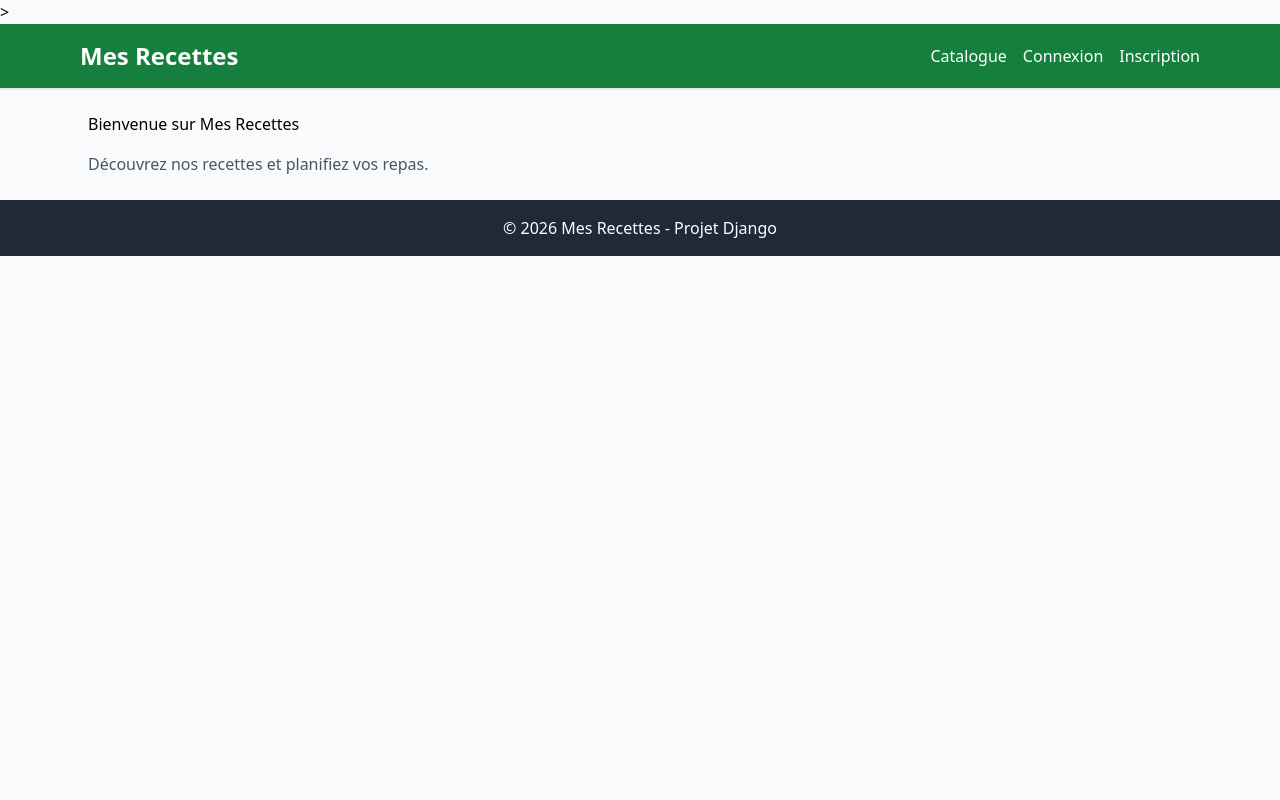
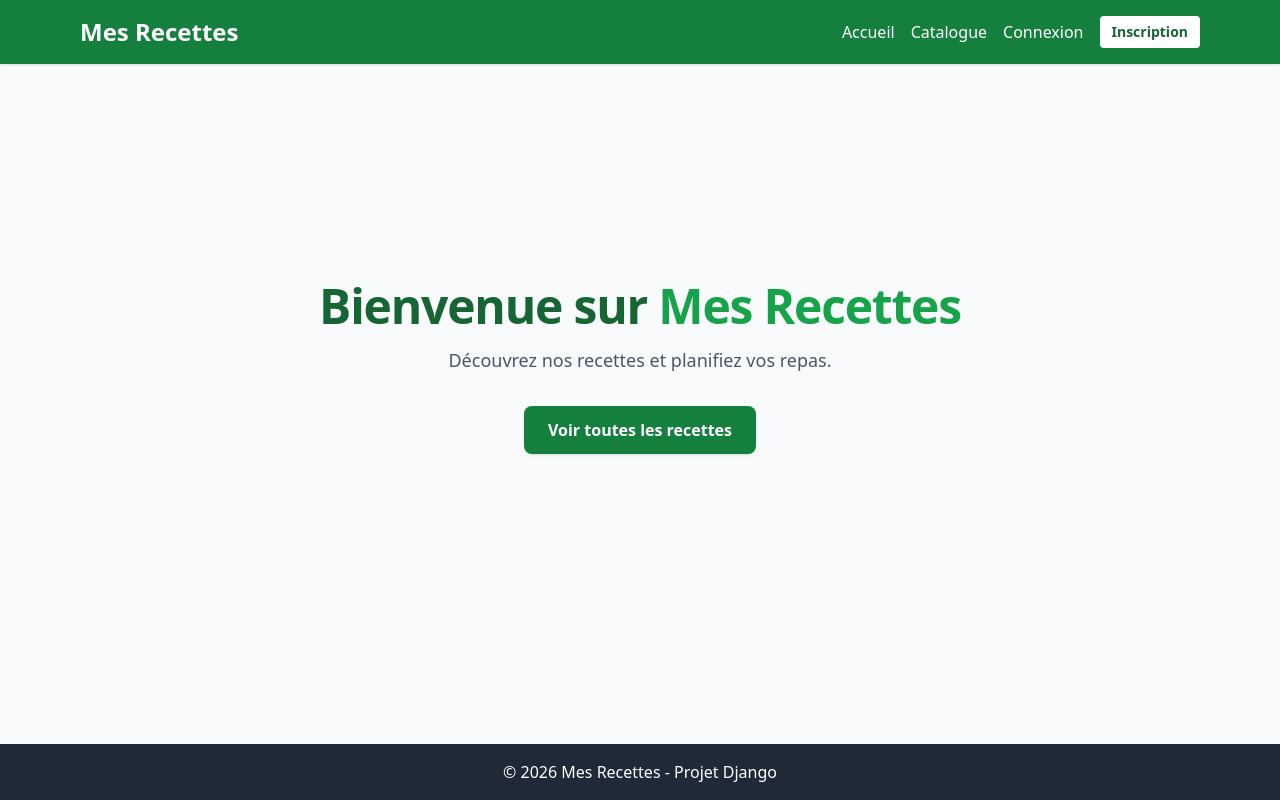
Before and after one commit to AudricGaillard/brief_django, a Django app: page / in a window 1280 px wide. Run offline with Django 5.2, Linux system fonts and the light colour scheme; data that the repository does not hold is empty; some libraries are stand-ins or nearby versions.

Commit message:
modifications accueil et liste recettes

```diff
--- a/Recettes/home/templates/home/recette_list.html
+++ b/Recettes/home/templates/home/recette_list.html
@@ -4,28 +4,22 @@
 {% block title %}Accueil - Mes Recettes{% endblock %}
 
 {% block content %}
+<section class="min-h-[70vh] flex flex-col items-center justify-center text-center px-4 py-16">
+    <!-- Titre de la page -->
+    <h1 class="text-4xl md:text-5xl font-extrabold tracking-tight text-green-800">
+        Bienvenue sur <span class="text-green-600">Mes Recettes</span>
+    </h1>
 
-<!-- Titre de la page -->
-<h1 class=""text-3xl font-bold text-green-800"> Bienvenue sur Mes Recettes </h1>
+    <!-- Présentation du carnet -->
+    <p class="text-lg text-gray-600 mt-4 max-w-xl">
+        Découvrez nos recettes et planifiez vos repas.
+    </p>
 
-<!-- Presentation du carnet-->
-<p class="text-gray-600 mt-4"> Découvrez nos recettes et planifiez vos repas.</p>
-
-<ul>
-    {% for recette in recettes %}
-        {% if recette.etat_publication == 'publiee' %}
-            <li>
-                <p><strong>{{ recette.titre }}</strong></p>
-                <p>Difficulté : {{ recette.difficulte }}</p>
-                <p>Régimes incompatibles : </p>
-                <ul type="square">
-                    {% for regime in recette.regimes_incompatibles %}
-                        <li>{{ regime }}</li>
-                    {% endfor %}
-                </ul>
-            </li>
-        {% endif %}
-    {% endfor %}
-</ul>
-
+    <!-- Accès vers le catalogue -->
+    <div class="mt-8">
+        <a href="{% url 'catalogue' %}" class="inline-block px-6 py-3 bg-green-700 text-white font-semibold rounded-lg shadow hover:bg-green-800 transition">
+            Voir toutes les recettes
+        </a>
+    </div>
+</section>
 {% endblock %}
--- a/Recettes/home/urls.py
+++ b/Recettes/home/urls.py
@@ -1,8 +1,8 @@
 from django.urls import path
-from .views import ListRecipesView
-
+from .views import HomeView, CatalogueView
 
 # Routes de l'application home
 urlpatterns = [
-    path("", ListRecipesView.as_view(), name="accueil"),
+    path("", HomeView.as_view(), name="accueil"),
+    path("catalogue/", CatalogueView.as_view(), name="catalogue"),
 ]
--- a/Recettes/home/views.py
+++ b/Recettes/home/views.py
@@ -1,11 +1,17 @@
-from django.views.generic import ListView
+
+from django.views.generic import ListView, TemplateView
+from .models import Recette
 
 # Afficher la page d'accueil
-from django.views.generic import ListView
-from .models import Recette
+class HomeView(TemplateView):
+    template_name = "home/recette_list.html"  # ou le nom de ton fichier d'accueil
 
-# Create your views here.
-class ListRecipesView(ListView):
-    model=Recette
-    template_name='recette_list.html'
-    context_object_name = 'recettes'
+
+# Afficher le catalogue des recettes
+class CatalogueView(ListView):
+    model = Recette
+    template_name = "home/catalogue.html"
+    context_object_name = "recettes"
+
+    def get_queryset(self):
+        return Recette.objects.filter(etat_publication="publiee")
--- a/Recettes/templates/base.html
+++ b/Recettes/templates/base.html
@@ -2,51 +2,55 @@
 {% load static %}
 <!DOCTYPE html>
 <html lang="fr">
-    <head> <!-- Paramettres de la page -->
+    <head>
+        <!-- Paramètres de la page -->
         <meta charset="UTF-8">
-        <meta name="viewport" content="width=device-width, initial-scale=1.0"> <!--permets s'afficher correctement sur les écrans pc, tel,tablette -->
+        <meta name="viewport" content="width=device-width, initial-scale=1.0">
         <title>{% block title %}Mes Recettes{% endblock %}</title>
-        <!-- Framework CSS pour le design-->>
-        <script src="https://cdn.tailwindcss.com"></script> <!-- Connection avec Tailwind -->
-        <!-- Chargement de notre CSS pérsonnalisé-->
-         <linc rel="stylesheet" href="{% static 'css/style.css' %}">
+
+        <!-- Framework CSS pour le design -->
+        <script src="https://cdn.tailwindcss.com"></script>
+
+        <!-- Chargement de notre CSS personnalisé -->
+        <link rel="stylesheet" href="{% static 'css/style.css' %}">
     </head>
 
-    <body class="bg-gray-50 min-h-screen flex flex-col"> <!-- Ouvre la partie visible de l'application -->
-        <!-- En-tête de l'application-->
+    <body class="bg-gray-50 min-h-screen flex flex-col">
+        <!-- En-tête de l'application -->
         <header class="bg-green-700 text-white shadow">
             <nav class="max-w-6xl mx-auto p-4 flex flex-wrap justify-between items-center gap-4">
-                <a href="/" class="text-2xl font-bold">
+                <a href="{% url 'accueil' %}" class="text-2xl font-bold hover:text-green-100 transition">
                     Mes Recettes
                 </a>
 
-                <!-- Liens de navigation-->
+                <!-- Liens de navigation -->
                 <div class="flex flex-wrap gap-4 items-center">
-
-                    <a href="/catalogue/">Catalogue</a>
+                    <a href="{% url 'accueil' %}" class="hover:underline">Accueil</a>
+                    <a href="{% url 'catalogue' %}" class="hover:underline">Catalogue</a>
 
                     <!-- Navigation pour les utilisateurs connectés -->
                     {% if user.is_authenticated %}
-                    <a href="/mes-demandes/">Mes demandes</a>
+                        <a href="/mes-demandes/" class="hover:underline">Mes demandes</a>
 
                         <!-- Accès réservé au gestionnaire -->
                         {% if user.role == 'gestionnaire' %}
-                    <a href="/gestion/">Gestion</a>
+                            <a href="/gestion/" class="hover:underline">Gestion</a>
                         {% endif %}
 
                         <!-- Formulaire de déconnexion -->
-                <form method="post" action="/deconnexion/">
+                        <form method="post" action="/deconnexion/" class="inline">
                             {% csrf_token %}
-                    <button type="submit">Déconnexion</button>
+                            <button type="submit" class="bg-green-800 hover:bg-green-900 px-3 py-1.5 rounded text-sm font-medium transition">
+                                Déconnexion
+                            </button>
                         </form>
-
                     {% else %}
                         <!-- Navigation pour les visiteurs -->
-                    <a href="accounts/connexion">Connexion</a>
-                    <a href="accounts/inscription/">Inscription</a>
+                        <a href="/accounts/connexion/" class="hover:underline">Connexion</a>
+                        <a href="/accounts/inscription/" class="bg-white text-green-800 hover:bg-green-50 px-3 py-1.5 rounded text-sm font-semibold transition">
+                            Inscription
+                        </a>
                     {% endif %}
-
-                <!-- Fin des liens de navigation -->
                 </div>
             </nav>
         </header>
@@ -57,7 +61,7 @@
             <!-- Messages de confirmation ou d'erreur -->
             {% if messages %}
                 {% for message in messages %}
-                        <div class="bg-blue-100 p-4 rounded mb-4" role="alert">
+                    <div class="bg-blue-100 text-blue-900 p-4 rounded mb-4" role="alert">
                         {{ message }}
                     </div>
                 {% endfor %}
@@ -73,7 +77,5 @@
         <footer class="bg-gray-800 text-white text-center p-4">
             <p>© 2026 Mes Recettes - Projet Django</p>
         </footer>
-
-<!-- Fin du document HTML -->
     </body>
 </html>
```
Also changed, not shown: Recettes/home/templates/home/catalogue.html (added, +39 -0 lines). Lines whose indentation alone changed are shown as unchanged.
